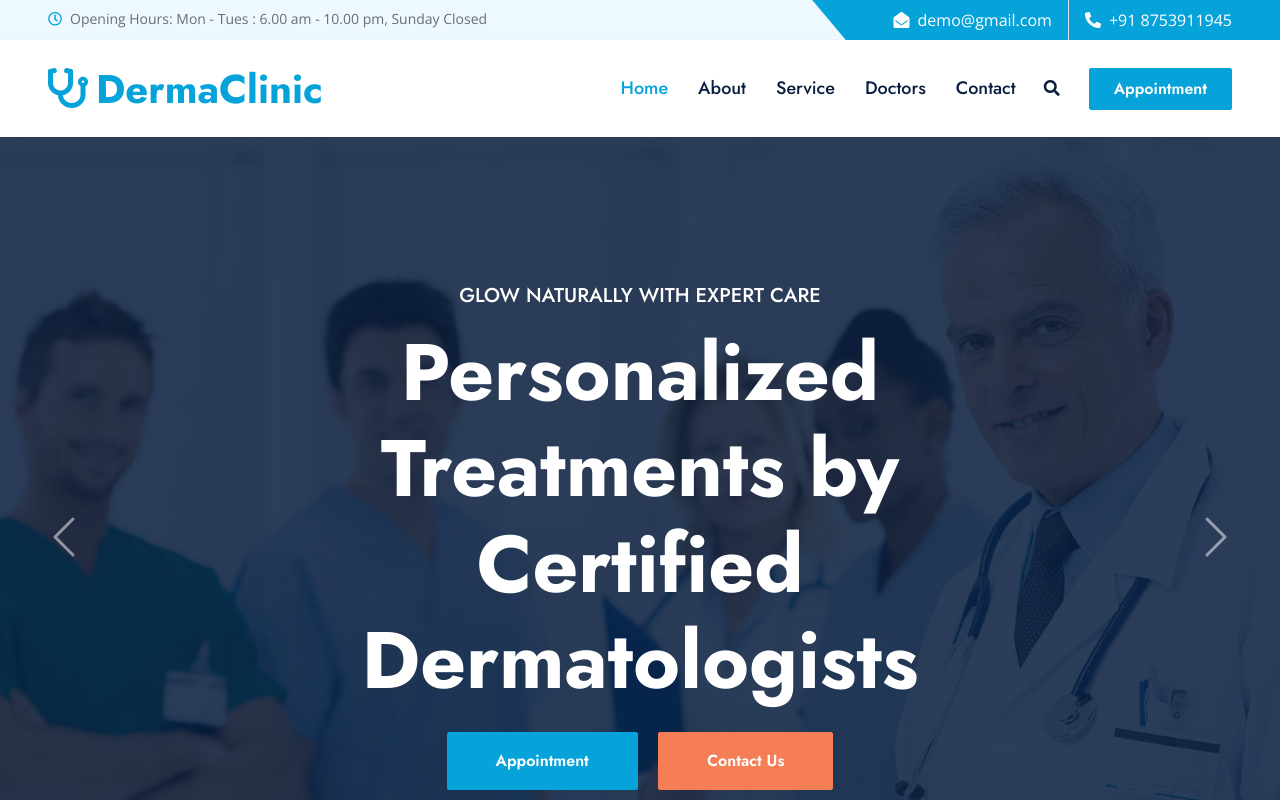
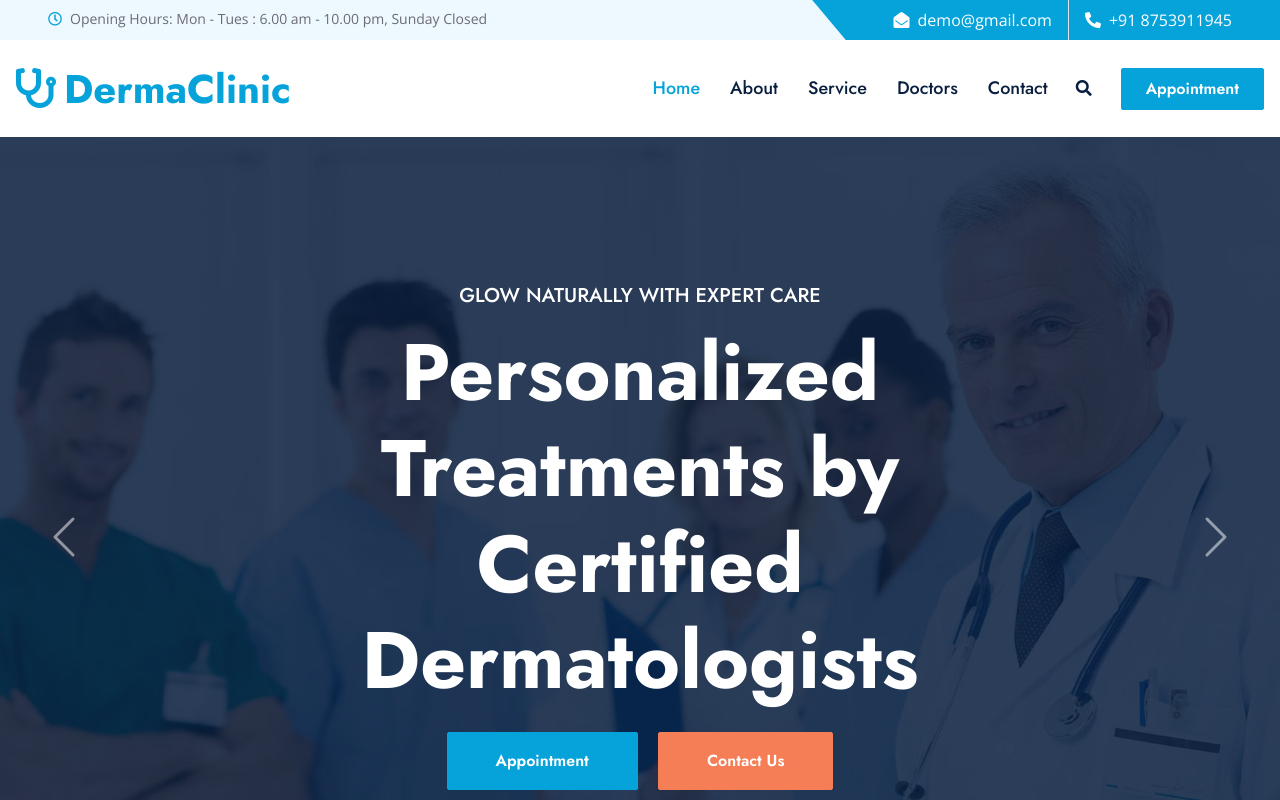
Before and after one commit to sumuahmed999/dermaclinic, a plain HTML site: page index.html in a window 1280 px wide. Shown: the top 800 px of the page. Drawn offline with nearby package versions, Linux system fonts and the light colour scheme.

Commit message:
Update index.html

```diff
--- a/index.html
+++ b/index.html
@@ -76,7 +76,7 @@
 
 
     <!-- Navbar Start -->
-    <nav class="navbar navbar-expand-lg bg-white navbar-light shadow-sm px-5 py-3 py-lg-0">
+    <nav class="navbar navbar-expand-lg bg-white navbar-light shadow-sm px-3 py-3 py-lg-0">
         <a href="index.html" class="navbar-brand p-0">
             <h1 class="m-0 text-primary"><i class="fa fa-stethoscope  me-2"></i>DermaClinic</h1>
         </a>
```
